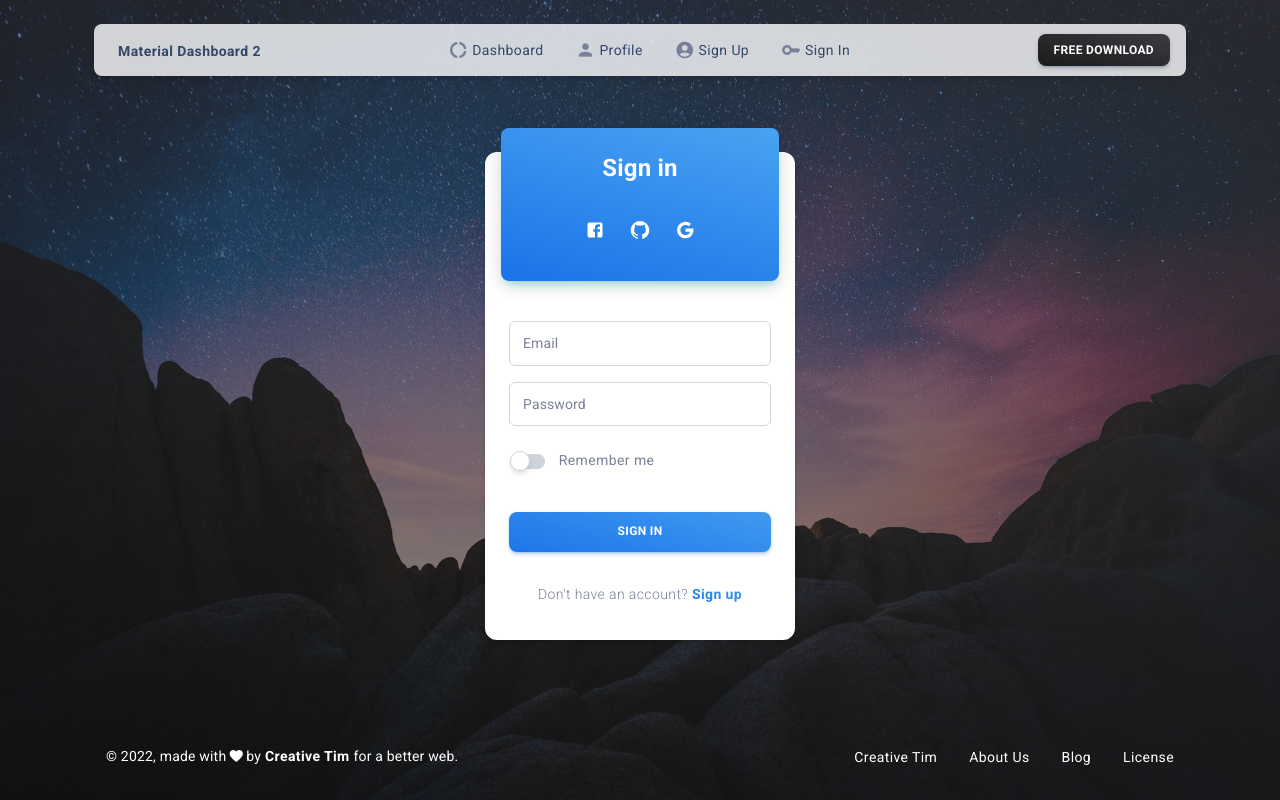
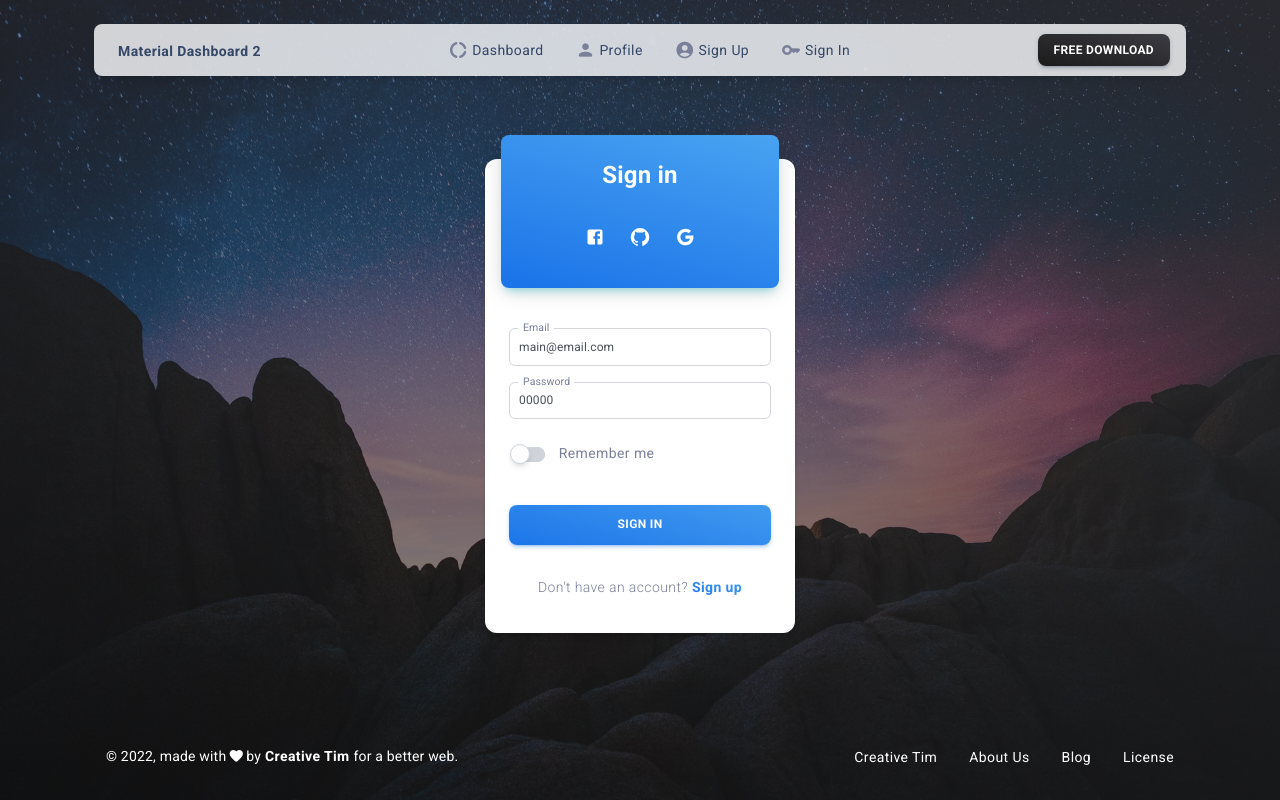
Before and after one commit to zhukyuri/temp-dashboard, a React (Create React App) app: page / in a window 1280 px wide. Built offline with nearby package versions, Linux system fonts and the light colour scheme; no server answers.

Commit message:
[app] Login form

```diff
--- a/package.json
+++ b/package.json
@@ -29,6 +29,7 @@
     "chart.js": "3.4.1",
     "chroma-js": "2.4.2",
     "dotenv": "^16.0.0",
+    "formik": "^2.2.9",
     "history": "^5.3.0",
     "mobx": "^6.5.0",
     "mobx-react-lite": "^3.3.0",
--- a/src/App.js
+++ b/src/App.js
@@ -15,7 +15,7 @@ import { Context } from "./index";
 import LocalToken from "./services/LocalToken";
 import { Navigate, Route, Routes, useLocation } from "react-router-dom";
 import { AuthStatus } from "./services/store/Store";
-import { observer } from "mobx-react-lite";
+import { observer } from 'mobx-react-lite'
 import SignIn from "./layouts/authentication/sign-in";
 import SignUp from "./layouts/authentication/sign-up";
 
@@ -144,10 +144,12 @@ function App() {
   );
 
 
+  console.log("pathname 2 >>", pathname);
+
   return (
     <ThemeProvider theme={darkMode ? themeDark : theme}>
       <CssBaseline />
-      {(status === AuthStatus.LoginForm) && <SignIn />}
+      {(status === AuthStatus.LoginForm) && <SignIn store={store}/>}
       {(status === AuthStatus.RegistrationForm) && <SignUp />}
       {(status === AuthStatus.Authorized) && renderPagers()}
     </ThemeProvider>
--- a/src/layouts/authentication/sign-in/index.js
+++ b/src/layouts/authentication/sign-in/index.js
@@ -1,5 +1,6 @@
 import { useState } from "react";
-import { Link } from "react-router-dom";
+import * as yup from "yup";
+import { Formik } from "formik";
 import Card from "@mui/material/Card";
 import Switch from "@mui/material/Switch";
 import Grid from "@mui/material/Grid";
@@ -13,11 +14,41 @@ import MDInput from "components/MDInput";
 import MDButton from "components/MDButton";
 import BasicLayout from "layouts/authentication/components/BasicLayout";
 import bgImage from "assets/images/bg-sign-in-basic.jpeg";
+import { AuthStatus } from "../../../services/store/Store";
 
-function Basic() {
+const validationSchema = yup.object({
+  email: yup
+    .string()
+    .email("Enter a valid email")
+    .required("Email is required"),
+  password: yup
+    .string()
+    .min(5, "Password should be of minimum 5 characters length")
+    .max(10, "Password should be of maximum 10 characters length")
+    .required("Password is required")
+});
+
+const initialValues = {
+  email: process.env.REACT_APP_DEFAULT_EMAIL,
+  password: process.env.REACT_APP_DEFAULT_PASSWORD
+};
+
+function SignIn(props) {
+  const { store } = props;
+  console.log(props);
+  const { setAuthStatus, login } = store;
   const [rememberMe, setRememberMe] = useState(false);
 
   const handleSetRememberMe = () => setRememberMe(!rememberMe);
+
+  const handleSetRegistration = () => {
+    setAuthStatus(AuthStatus.RegistrationForm);
+  };
+
+  const handleLogin = async (values) => {
+    await login(values.email, values.password);
+  };
+
 
   return (
     <BasicLayout image={bgImage}>
@@ -55,17 +86,64 @@ function Basic() {
           </Grid>
         </MDBox>
         <MDBox pt={4} pb={3} px={3}>
-          <MDBox component="form" role="form">
 
 
+          <Formik
+            initialValues={initialValues}
+            onSubmit={handleLogin}
+            validationSchema={validationSchema}
+          >
+            {({
+                touched,
+                isValid,
+                handleChange,
+                handleBlur,
+                values,
+                errors
+              }) => {
+              return (
 
 
+                <MDBox component="form" role="form">
                   <MDBox mb={2}>
-              <MDInput type="email" label="Email" fullWidth />
+
+
+                    <MDInput
+                      variant="outlined"
+                      size="small"
+                      fullWidth
+                      id="email"
+                      name="email"
+                      label="Email"
+                      value={values.email}
+                      onChange={handleChange}
+                      onBlur={handleBlur}
+                      error={touched.email && Boolean(errors.email)}
+                      helperText={touched.email && (errors.email || " ")}
+                    />
                   </MDBox>
                   <MDBox mb={2}>
-              <MDInput type="password" label="Password" fullWidth />
+
+
+                    <MDInput
+                      variant="outlined"
+                      size="small"
+                      fullWidth
+                      id="password"
+                      name="password"
+                      label="Password"
+                      // type="password"
+                      value={values.password}
+                      onChange={handleChange}
+                      onBlur={handleBlur}
+                      error={touched.password && Boolean(errors.password)}
+                      helperText={touched.password && (errors.password || " ")}
+                    />
+
+
                   </MDBox>
+
+
                   <MDBox display="flex" alignItems="center" ml={-1}>
                     <Switch checked={rememberMe} onChange={handleSetRememberMe} />
                     <MDTypography
@@ -79,20 +157,31 @@ function Basic() {
                     </MDTypography>
                   </MDBox>
                   <MDBox mt={4} mb={1}>
-              <MDButton variant="gradient" color="info" fullWidth>
+
+
+                    <MDButton
+                      variant="gradient"
+                      color="info"
+                      fullWidth
+                      disabled={!isValid}
+                      onClick={() => handleLogin(values)}
+                    >
                       sign in
                     </MDButton>
+
+
                   </MDBox>
                   <MDBox mt={3} mb={1} textAlign="center">
-              <MDTypography variant="button" color="text">
+                    <MDTypography
+                      variant="button"
+                      color="text">
                       Don&apos;t have an account?{" "}
                       <MDTypography
-                  component={Link}
-                  to="/authentication/sign-up"
-                  variant="button"
+                        variant="link"
                         color="info"
                         fontWeight="medium"
                         textGradient
+                        onClick={handleSetRegistration}
                       >
                         Sign up
                       </MDTypography>
@@ -100,13 +189,17 @@ function Basic() {
                   </MDBox>
 
 
+                </MDBox>
+
+              );
+            }}
+          </Formik>
 
 
-          </MDBox>
         </MDBox>
       </Card>
     </BasicLayout>
   );
 }
 
-export default Basic;
+export default SignIn;
```
Also changed, not shown: src/layouts/authentication/sign-up/index.js (+0 -24 lines). Lines whose indentation alone changed are shown as unchanged.
